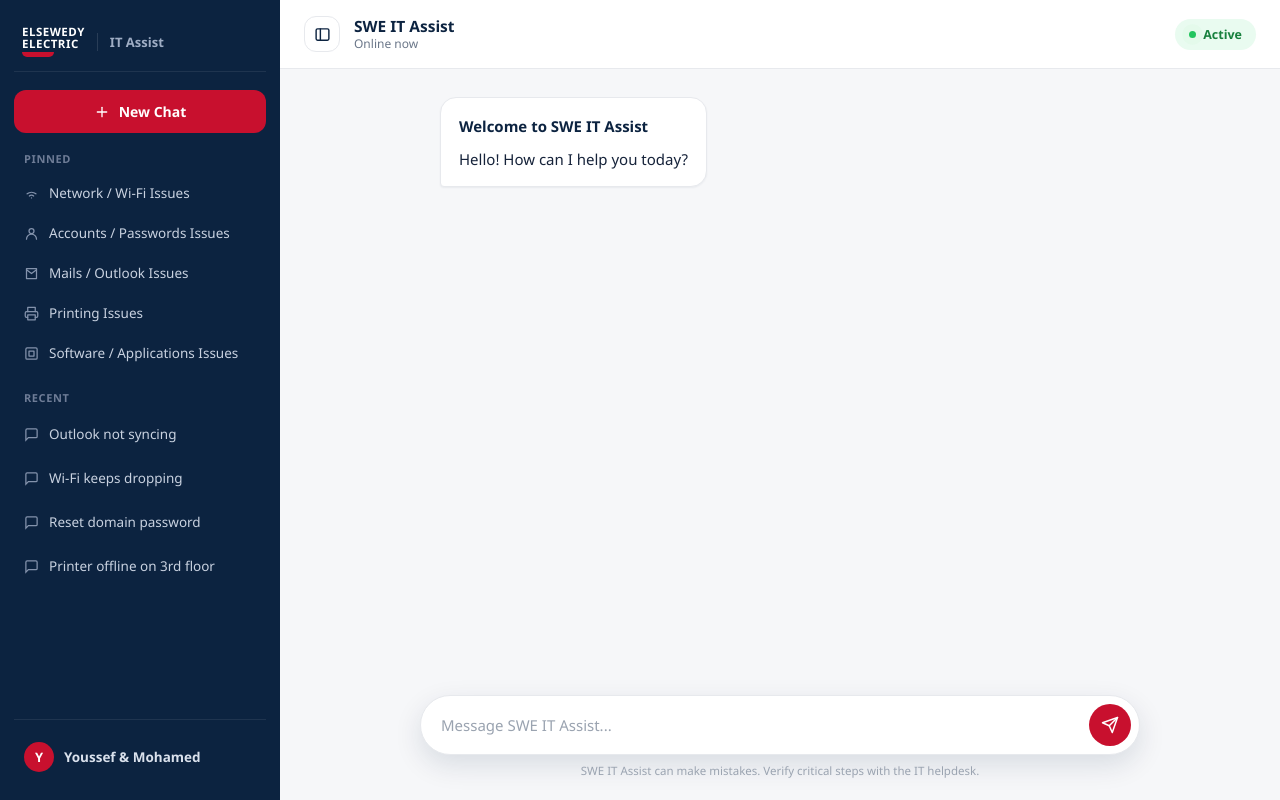
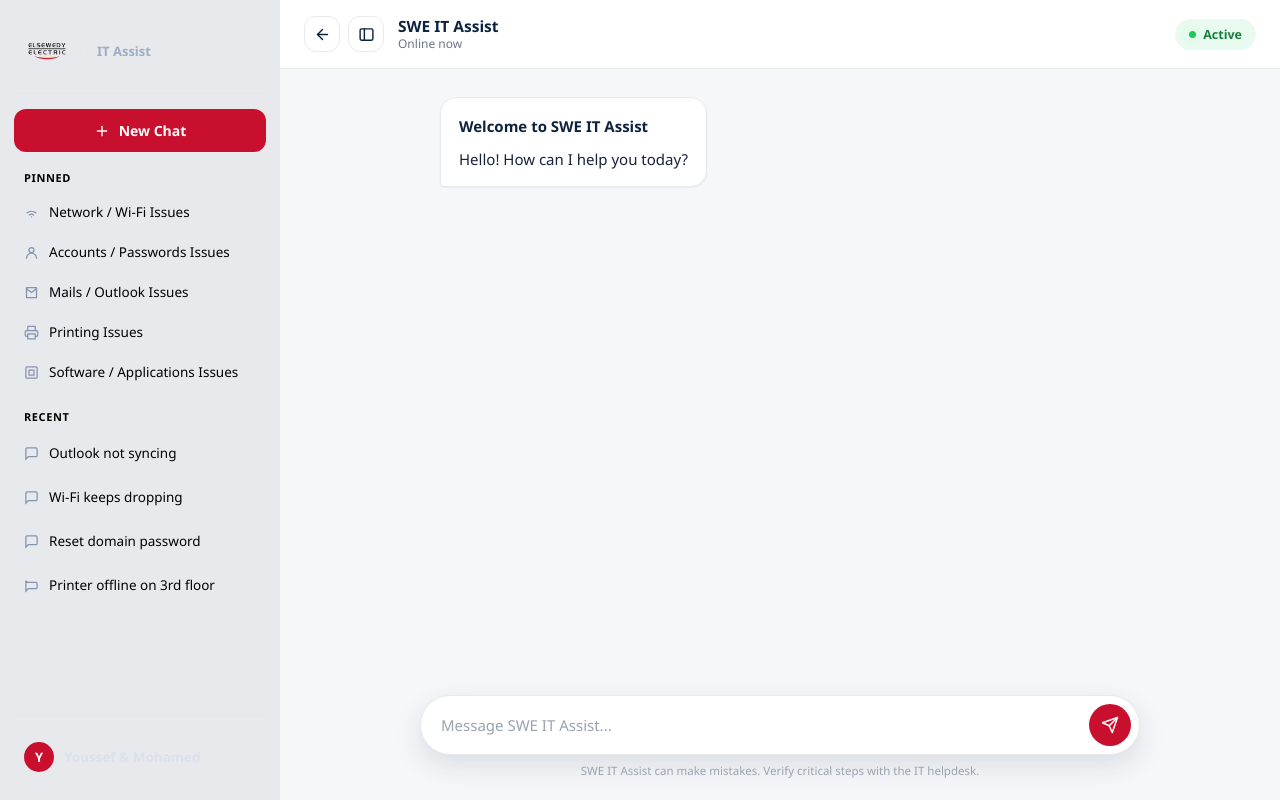
Before and after one commit to moh301/ElSewedy-IT-Assistant, a plain HTML site: page chatbot/index.html in a window 1280 px wide. Drawn offline with Linux system fonts and the light colour scheme.

Commit message:
Ai Agent Edits

```diff
--- a/chatbot/index.html
+++ b/chatbot/index.html
@@ -34,24 +34,18 @@
         id="sidebar"
     >
 
-
         <!-- BRAND -->
 
         <div class="sidebar-brand">
 
-            <div class="brand-mark">
+            <a href="../index.html" class="brand-mark">
 
-                <span class="brand-name">
-                    ELSEWEDY
-                </span>
-
-                <span class="brand-name">
-                    ELECTRIC
-                </span>
-
-                <span class="brand-underline"></span>
-
-            </div>
+    <img
+        src="../assets/1.png"
+        alt="ELSEWEDY ELECTRIC"
+        class="brand-logo"
+    >
+</a>
 
 
             <span class="brand-product">
@@ -59,7 +53,6 @@
             </span>
 
         </div>
-
 
 
         <!-- NEW CHAT -->
@@ -100,7 +93,6 @@
         </button>
 
 
-
         <!-- =================================================
              PINNED ISSUES
         ================================================== -->
@@ -116,7 +108,6 @@
                 class="history-list"
                 id="pinned-history"
             >
-
 
                 <!-- NETWORK -->
 
@@ -157,7 +148,6 @@
                 </li>
 
 
-
                 <!-- ACCOUNTS -->
 
                 <li
@@ -195,7 +185,6 @@
                 </li>
 
 
-
                 <!-- OUTLOOK -->
 
                 <li
@@ -229,7 +218,6 @@
                     </span>
 
                 </li>
-
 
 
                 <!-- PRINTING -->
@@ -271,7 +259,6 @@
                 </li>
 
 
-
                 <!-- SOFTWARE -->
 
                 <li
@@ -310,11 +297,9 @@
 
                 </li>
 
-
             </ul>
 
         </div>
-
 
 
         <!-- =================================================
@@ -334,7 +319,6 @@
                 class="history-list"
                 id="recent-history"
             >
-
 
                 <li class="history-item">
 
@@ -380,7 +364,6 @@
                 </li>
 
 
-
                 <li class="history-item">
 
                     <svg
@@ -415,7 +398,7 @@
                         >
 
                             <path
-                                d="M16 3l5 5-5.5 5.5L17 17l-5 5v-2l5-5-6-2 5-5 3.5 1.5L16 3z"
+                                d="M16 3l5 5-5.5 5.5L17 17l-5 5-2-6-5 5v-2l5-5-6-2 5-5 3.5 1.5L16 3z"
                             ></path>
 
                         </svg>
@@ -423,7 +406,6 @@
                     </button>
 
                 </li>
-
 
 
                 <li class="history-item">
@@ -470,7 +452,6 @@
                 </li>
 
 
-
                 <li class="history-item">
 
                     <svg
@@ -482,7 +463,7 @@
                     >
 
                         <path
-                            d="M21 15a2 2 0 0 1-2 2H7l-4 4V5a2 2 0 0 1 2-2h14a2 2 0 0 1 2 2z"
+                            d="M21 15a2 2 0 0 1-2 2H7l-4 4V5a2 2 0 0 1 2 2h14a2 2 0 0 1 2 2z"
                         ></path>
 
                     </svg>
@@ -505,7 +486,7 @@
                         >
 
                             <path
-                                d="M16 3l5 5-5.5 5.5L17 17l-5 5-2-6-5 5v-2l5-5-6-2 5-5 3.5 1.5L16 3z"
+                                d="M16 3l5 5-5.5 5.5L17 17l-5 5-2 6-5 5v-2l5-5-6-2 5-5 3.5 1.5L16 3z"
                             ></path>
 
                         </svg>
@@ -514,16 +495,12 @@
 
                 </li>
 
-
             </ul>
 
         </div>
 
 
-
-        <!-- =================================================
-             SIDEBAR FOOTER
-        ================================================== -->
+        <!-- SIDEBAR FOOTER -->
 
         <div class="sidebar-footer">
 
@@ -541,14 +518,12 @@
 
         </div>
 
-
     </aside>
-
 
 
     <!-- =====================================================
          MAIN WORKSPACE
-    ===================================================== -->
+    ====================================================== -->
 
     <main class="workspace">
 
@@ -557,11 +532,51 @@
 
         <header class="workspace-header">
 
+            <div class="header-buttons">
+
+                <!-- BACK BUTTON -->
+
+                <button
+                    id="back-button"
+                    class="sidebar-toggle"
+                    type="button"
+                    aria-label="Go back"
+                    title="Go Back"
+                >
+
+                    <svg
+                        viewBox="0 0 24 24"
+                        fill="none"
+                        stroke="currentColor"
+                        stroke-width="2"
+                        stroke-linecap="round"
+                        stroke-linejoin="round"
+                    >
+
+                        <line
+                            x1="19"
+                            y1="12"
+                            x2="5"
+                            y2="12"
+                        ></line>
+
+                        <polyline
+                            points="12 19 5 12 12 5"
+                        ></polyline>
+
+                    </svg>
+
+                </button>
+
+
+                <!-- SIDEBAR BUTTON -->
+
                 <button
                     id="sidebar-toggle"
                     class="sidebar-toggle"
                     type="button"
                     aria-label="Toggle sidebar"
+                    title="Toggle Sidebar"
                 >
 
                     <svg
@@ -592,6 +607,8 @@
 
                 </button>
 
+            </div>
+
 
             <div class="workspace-title">
 
@@ -619,7 +636,6 @@
         </header>
 
 
-
         <!-- =================================================
              CHAT BOX
         ================================================== -->
@@ -640,7 +656,6 @@
             </div>
 
         </div>
-
 
 
         <!-- =================================================
--- a/chatbot/script.js
+++ b/chatbot/script.js
@@ -12,6 +12,9 @@
 
 const sidebarToggle =
     document.getElementById("sidebar-toggle");
+
+const backButton =
+    document.getElementById("back-button");
 
 const newChatButton =
     document.getElementById("new-chat-btn");
@@ -503,6 +506,20 @@
 
 
 /* =========================================================
+   BACK BUTTON
+========================================================= */
+
+backButton.addEventListener(
+    "click",
+    function () {
+
+        window.history.back();
+
+    }
+);
+
+
+/* =========================================================
    NEW CHAT
 ========================================================= */
 
--- a/chatbot/style.css
+++ b/chatbot/style.css
@@ -114,7 +114,7 @@
 
     flex-shrink: 0;
 
-    background: var(--navy);
+    background: var(--line);
 
     color: #C9D2E0;
 
@@ -314,7 +314,7 @@
 
     text-transform: uppercase;
 
-    color: #6E7C96;
+    color: #000000;
 
     padding: 0 10px;
 }
@@ -351,7 +351,7 @@
 
     cursor: pointer;
 
-    color: #C9D2E0;
+    color: #000000;
 
     transition:
         background 0.15s ease;
@@ -593,6 +593,20 @@
 }
 
 
+/* NEW: GROUP FOR BACK + SIDEBAR */
+
+.header-buttons {
+
+    display: flex;
+
+    align-items: center;
+
+    gap: 8px;
+
+    flex-shrink: 0;
+}
+
+
 .sidebar-toggle {
 
     width: 36px;
@@ -618,13 +632,20 @@
     flex-shrink: 0;
 
     transition:
-        background 0.15s ease;
+        background 0.15s ease,
+        transform 0.1s ease;
 }
 
 
 .sidebar-toggle:hover {
 
     background: var(--surface);
+}
+
+
+.sidebar-toggle:active {
+
+    transform: scale(0.95);
 }
 
 
@@ -1217,3 +1238,16 @@
     }
 
 }
+
+.brand-mark {
+    display: flex;
+    align-items: center;
+    line-height: 1;
+}
+
+.brand-logo {
+    width: 50px;
+    height: 50px;
+    display: block;
+    object-fit: contain;
+}
```
Also changed, not shown: assets/1.png (added). Lines whose indentation alone changed are shown as unchanged.
